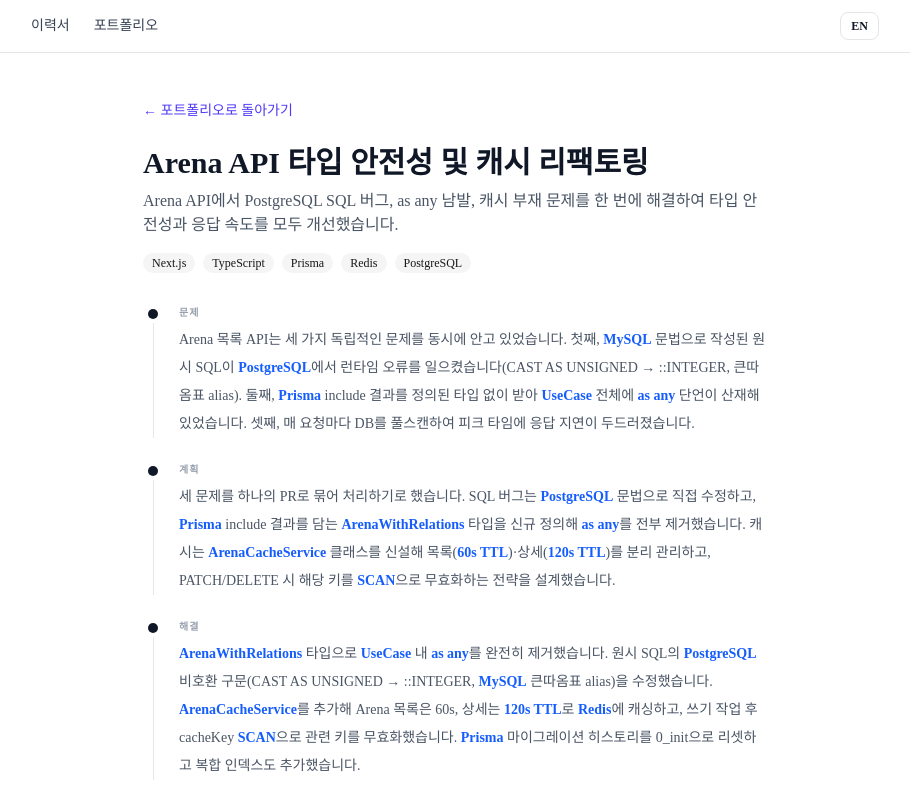
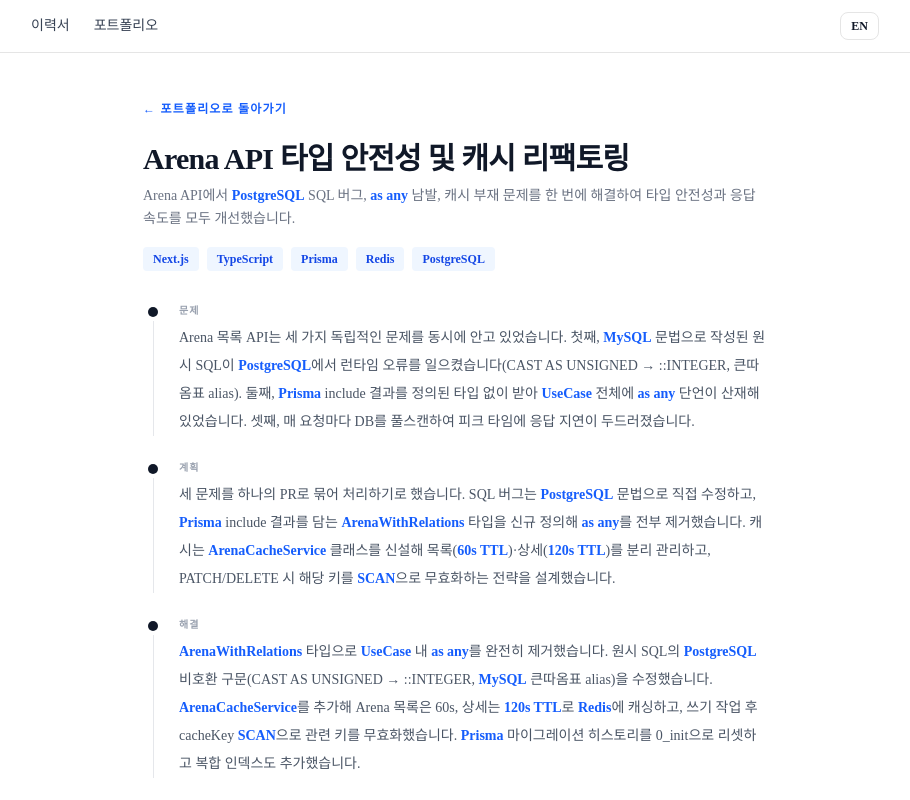
Before and after one commit to wojin57/resume-portfolio, a Next.js app: page /portfolio/api-refactor in a window 1280 px wide. Shown: the top 800 px of the page, without its empty margins (185-1095 px from the left). Built offline with nearby package versions, Linux system fonts and the light colour scheme.

Commit message:
feat: update CaseDetailClient with new header styles and keyword-highlighted summary

```diff
--- a/components/portfolio/CaseDetailClient.tsx
+++ b/components/portfolio/CaseDetailClient.tsx
@@ -2,7 +2,7 @@
 
 import Link from "next/link";
 import { useLanguage } from "@/lib/i18n";
-import { Badge } from "@/components/ui/badge";
+import { highlightKeywords } from "@/lib/highlight";
 import { CaseTimeline } from "@/components/portfolio/CaseTimeline";
 import type { CaseStudy } from "@/content/cases";
 
@@ -16,20 +16,24 @@
         <div className="mx-auto max-w-2xl px-6 py-12">
             <Link
                 href="/portfolio"
-                className="mb-6 block text-sm font-medium text-indigo-600 hover:underline"
+                className="mb-6 block text-xs font-bold uppercase tracking-widest text-blue-600 hover:underline"
             >
-                ←{" "}
-                {lang === "ko" ? "포트폴리오로 돌아가기" : "Back to Portfolio"}
+                ← {lang === "ko" ? "포트폴리오로 돌아가기" : "Back to Portfolio"}
             </Link>
-            <h1 className="mb-2 text-3xl font-bold text-gray-900">
+            <h1 className="mb-2 text-3xl font-bold tracking-tight text-gray-900">
                 {c.title[lang]}
             </h1>
-            <p className="mb-4 text-gray-600">{c.summary[lang]}</p>
+            <p className="mb-4 text-sm leading-relaxed text-gray-500">
+                {highlightKeywords(c.summary[lang], c.keywords ?? [])}
+            </p>
             <div className="mb-8 flex flex-wrap gap-2">
                 {c.techStack.map((t) => (
-                    <Badge key={t} variant="secondary">
+                    <span
+                        key={t}
+                        className="rounded bg-blue-50 px-2.5 py-1 text-xs font-semibold text-blue-700"
+                    >
                         {t}
-                    </Badge>
+                    </span>
                 ))}
             </div>
             <CaseTimeline caseStudy={c} />
```
